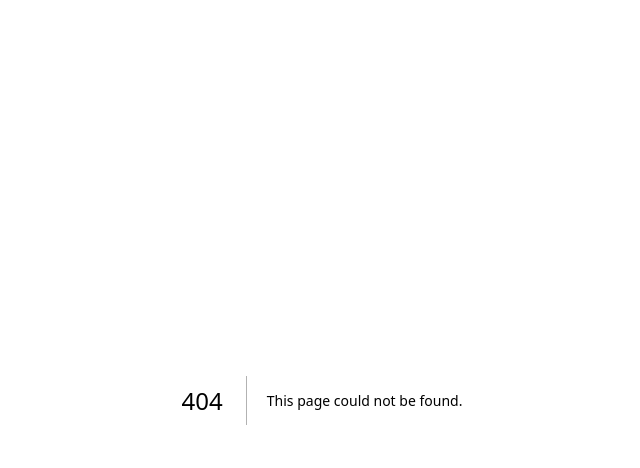
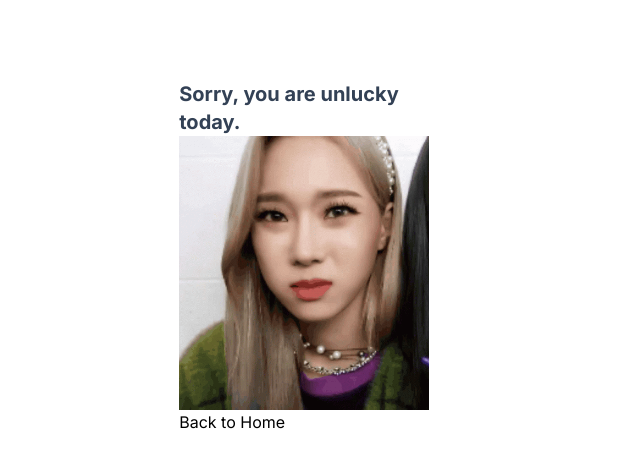
Before and after one commit to coregatekit/edge-demo, a Next.js app: page /unlucky in a window 1280 px wide. Before the commit this address had no page. Shown: the top 468 px of the page, without its empty margins (318-958 px from the left). Built offline with nearby package versions, Linux system fonts and the light colour scheme.

Commit message:
Add page unlucky

```diff
--- /dev/null
+++ b/app/unlucky/page.tsx
@@ -0,0 +1,30 @@
+import Image from 'next/image';
+import Link from 'next/link';
+
+export default function Page() {
+  return (
+    <div>
+      <div className="flex justify-center">
+        <div className="flex-col my-20">
+          <>
+            <div className=" w-4/5 text-xl text-slate-700 font-bold">
+              Sorry, you are unlucky today.
+            </div>
+
+            <div>
+              <Image
+                src="/winter-error.gif"
+                alt="unlucky"
+                width={250}
+                height={250}
+              />
+            </div>
+          </>
+          <div>
+            <Link href="/">Back to Home</Link>
+          </div>
+        </div>
+      </div>
+    </div>
+  );
+}
```
